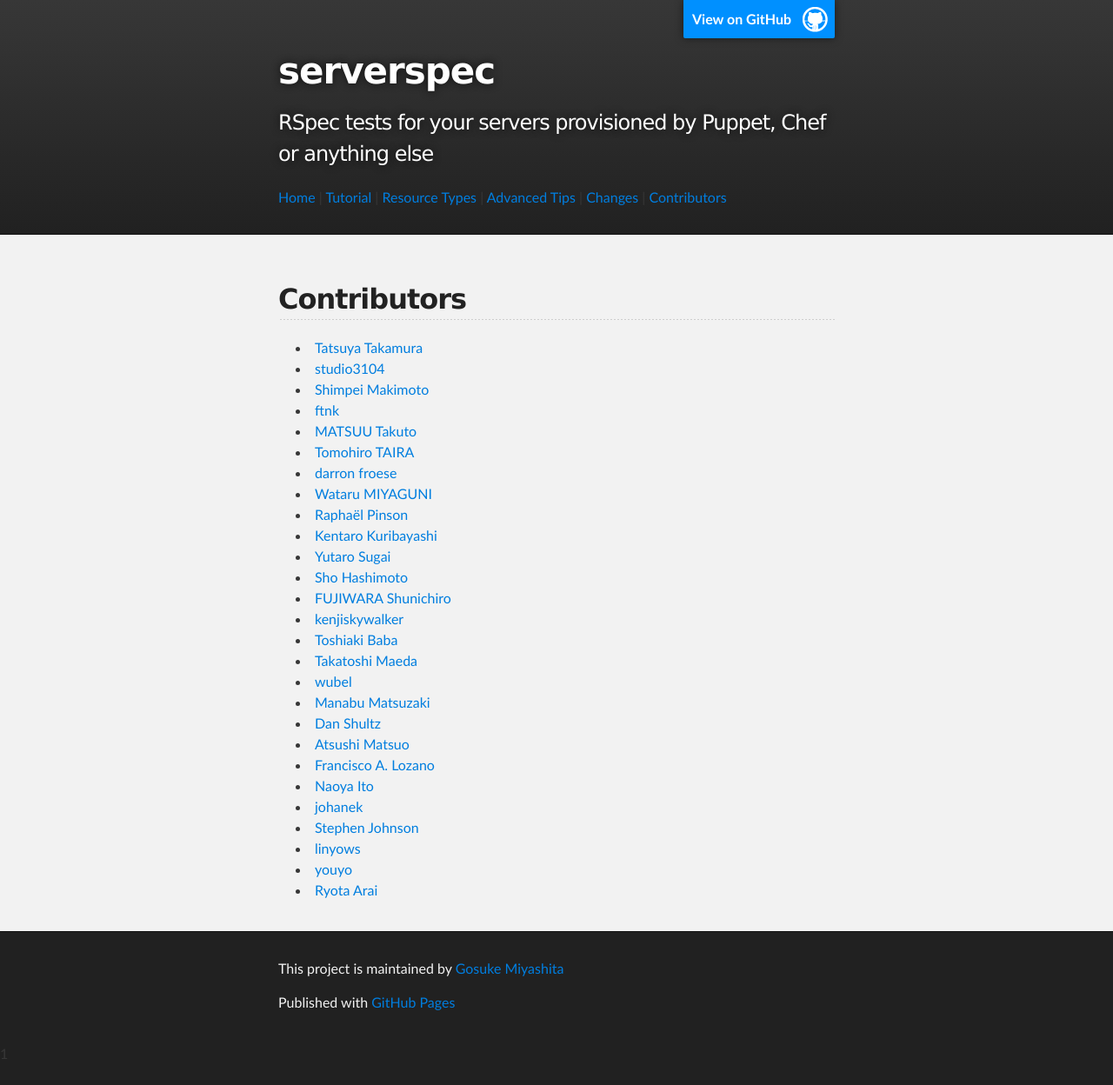
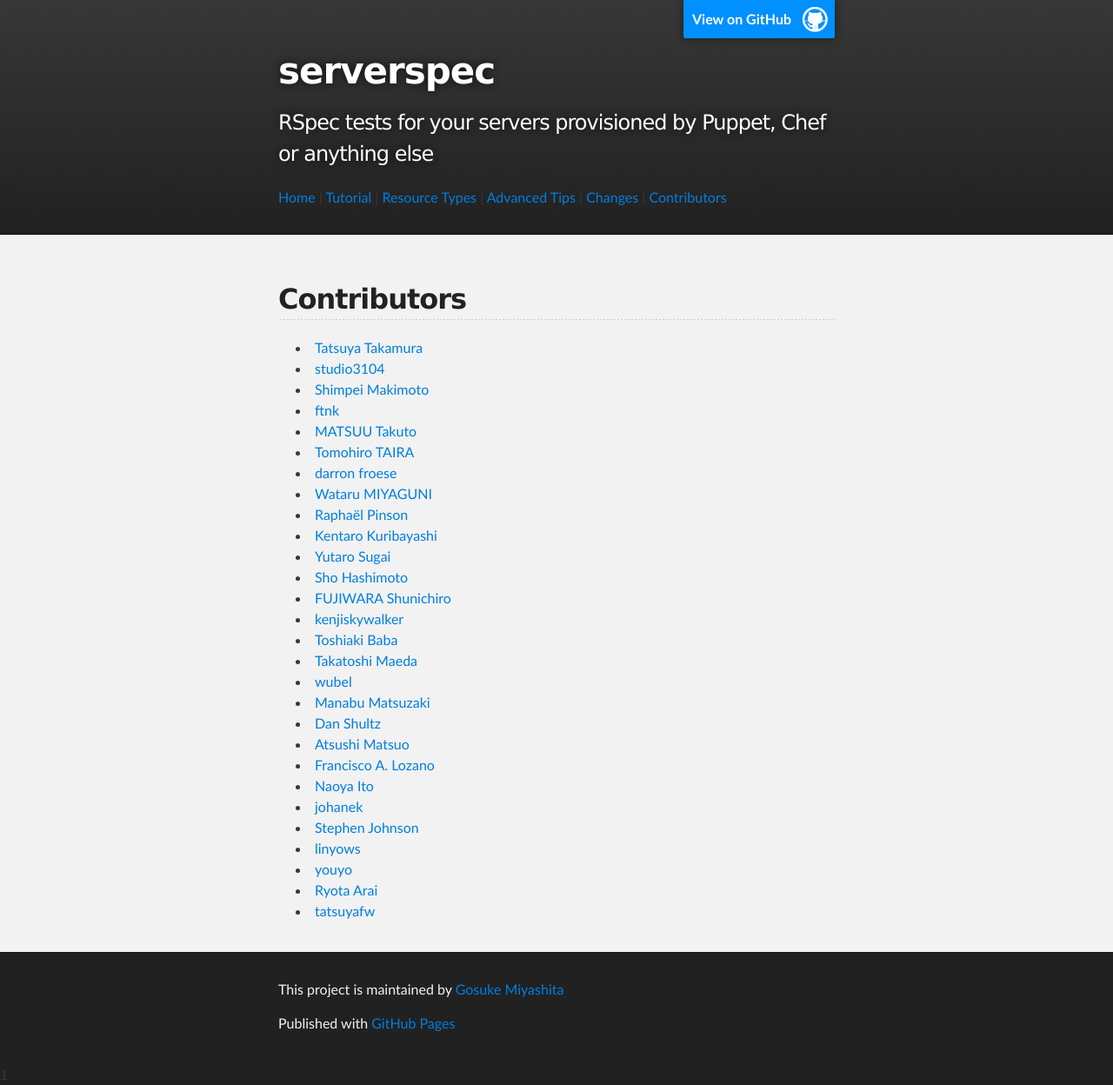
Before and after one commit to serverspec/serverspec.github.io, a Jekyll site: the page built from contributors.md, in a window 1280 px wide. Shown: the whole page at 87% size. Built offline with Jekyll 4.4.1, drawn with Linux system fonts in a browser that asks for light colours; Markdown is read by kramdown in place of the engine named in the settings; before the commit the page ends 1224 px from its top, so only the background shows below that.

Commit message:
Update contributors.md

```diff
--- a/contributors.md
+++ b/contributors.md
@@ -32,3 +32,4 @@ title: Contributors
  * [linyows](https://github.com/linyows)
  * [youyo](https://github.com/youyo)
  * [Ryota Arai](https://github.com/ryotarai)
+ * [tatsuyafw](https://github.com/tatsuyafw)
```
